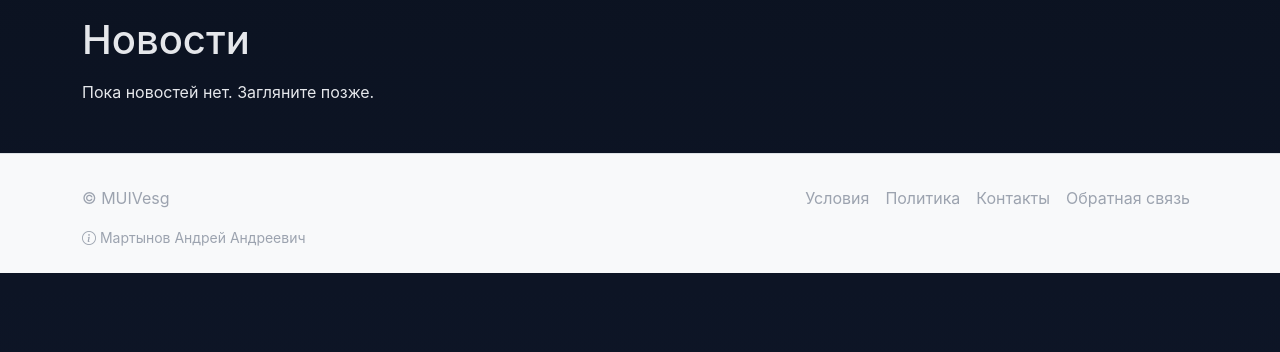
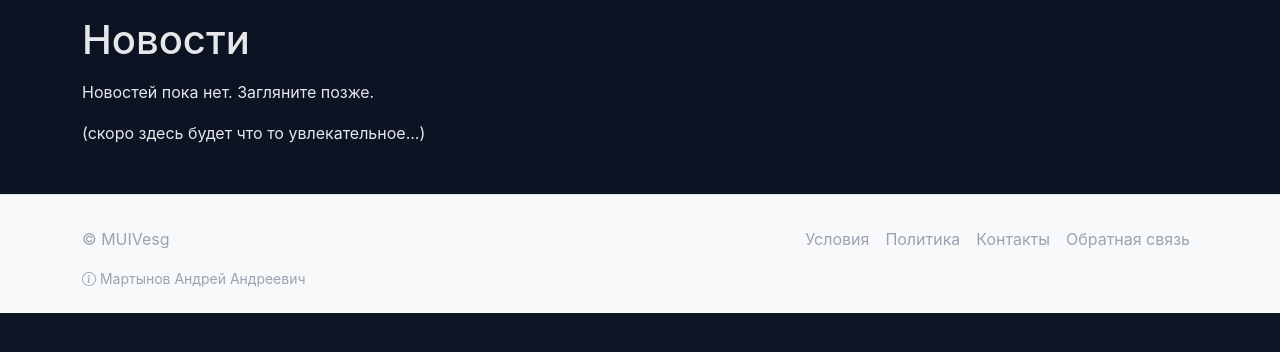
Before and after one commit to lesnoia/Ecobg_Project, a Flask app: page /news in a window 1280 px wide; the page is wider, and only the part inside the window is pictured. Shown: the part 115-467 px from the top of that part. Run offline with Flask 3, Linux system fonts and the light colour scheme.

Commit message:
update news.html

```diff
--- a/backend/app/templates/main/news.html
+++ b/backend/app/templates/main/news.html
@@ -1,5 +1,6 @@
 {% extends "base.html" %}
 {% block content %}
 <h1 class="mb-3">Новости</h1>
-<p>Пока новостей нет. Загляните позже.</p>
+<p>Новостей пока нет. Загляните позже.</p>
+<p>(скоро здесь будет что то увлекательное...)</p>
 {% endblock %}
```
